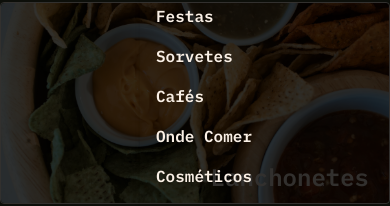
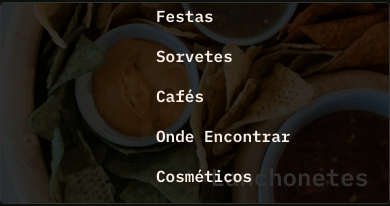
Before and after one commit to flaviare1s/bizu-vegano, a React (Vite) app: page / in a window 390 px wide. Both pictures are taken after a click on the button "MENU". Shown: the part 284-490 px from the top of the page. Built offline with nearby package versions, Linux system fonts and the light colour scheme; no server answers; a web font is replaced by a local one.

Commit message:
Update Navbar.jsx

```diff
--- a/src/components/Navbar.jsx
+++ b/src/components/Navbar.jsx
@@ -79,7 +79,7 @@ export const Navbar = () => {
                     <Link to='/cafes' className='block px-8 py-2 hover:bg-verde-escuro hover:text-branco-quente' onClick={closeDropdown}>Cafés</Link>
                   </li>
                   <li>
-                    <Link to='/onde-comer' className='block px-8 py-2 hover:bg-verde-escuro hover:text-branco-quente' onClick={closeDropdown}>Onde Comer</Link>
+                    <Link to='/onde-comer' className='block px-8 py-2 hover:bg-verde-escuro hover:text-branco-quente' onClick={closeDropdown}>Onde Encontrar</Link>
                   </li>
                 </ul>
               )}
@@ -129,7 +129,7 @@ export const Navbar = () => {
                   <Link to='/cafes' className='text-branco-quente font-semibold hover:opacity-80' onClick={closeMenu}>Cafés</Link>
                 </li>
                 <li className='px-4 py-2'>
-                  <Link to='/onde-comer' className='text-branco-quente font-semibold hover:opacity-80' onClick={closeMenu}>Onde Comer</Link>
+                  <Link to='/onde-comer' className='text-branco-quente font-semibold hover:opacity-80' onClick={closeMenu}>Onde Encontrar</Link>
                 </li>
                 <li className='px-4 py-2'>
                   <Link to='/cosmeticos' className='text-branco-quente font-semibold hover:opacity-80' onClick={closeMenu}>Cosméticos</Link>
```
